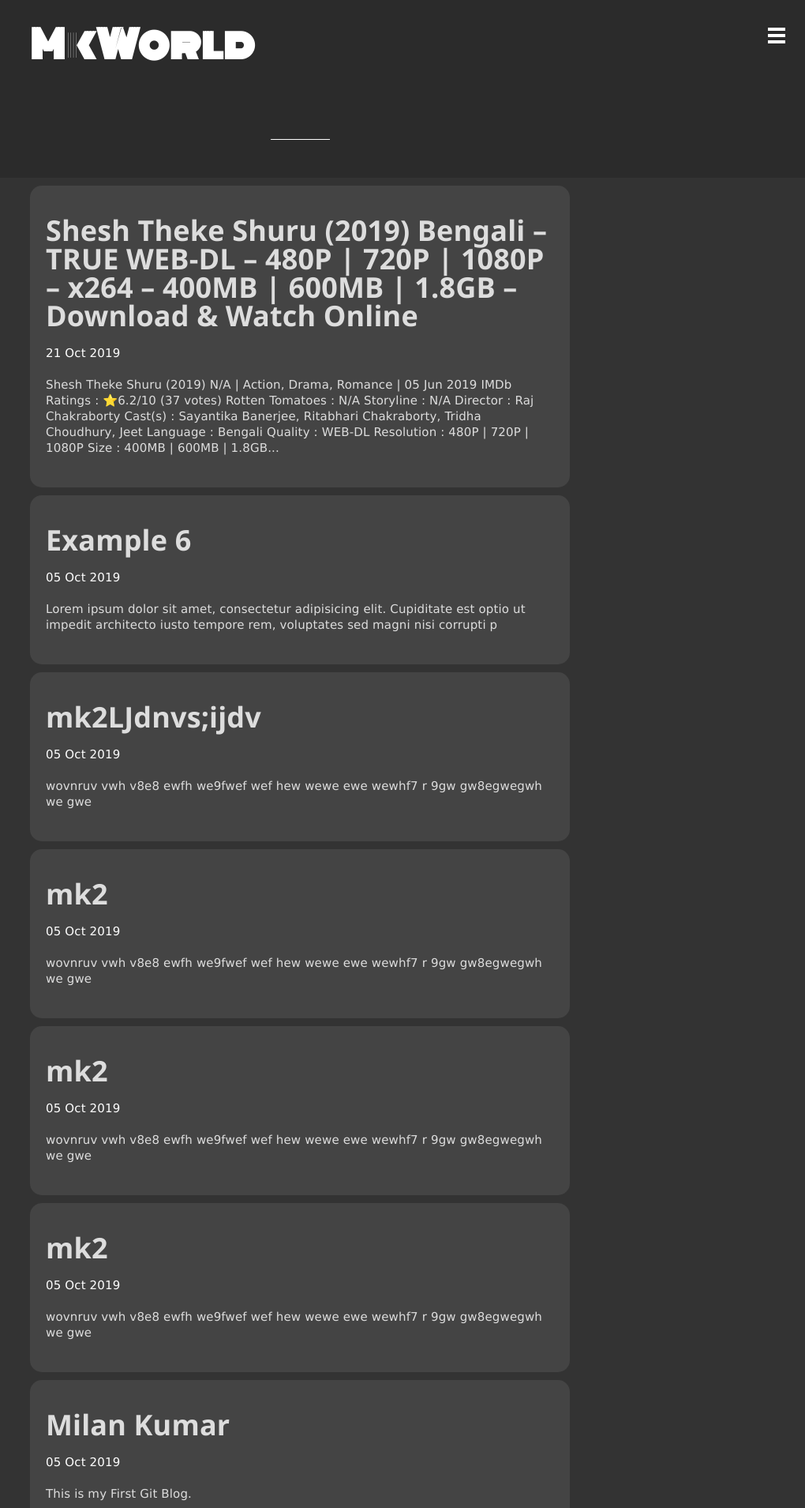
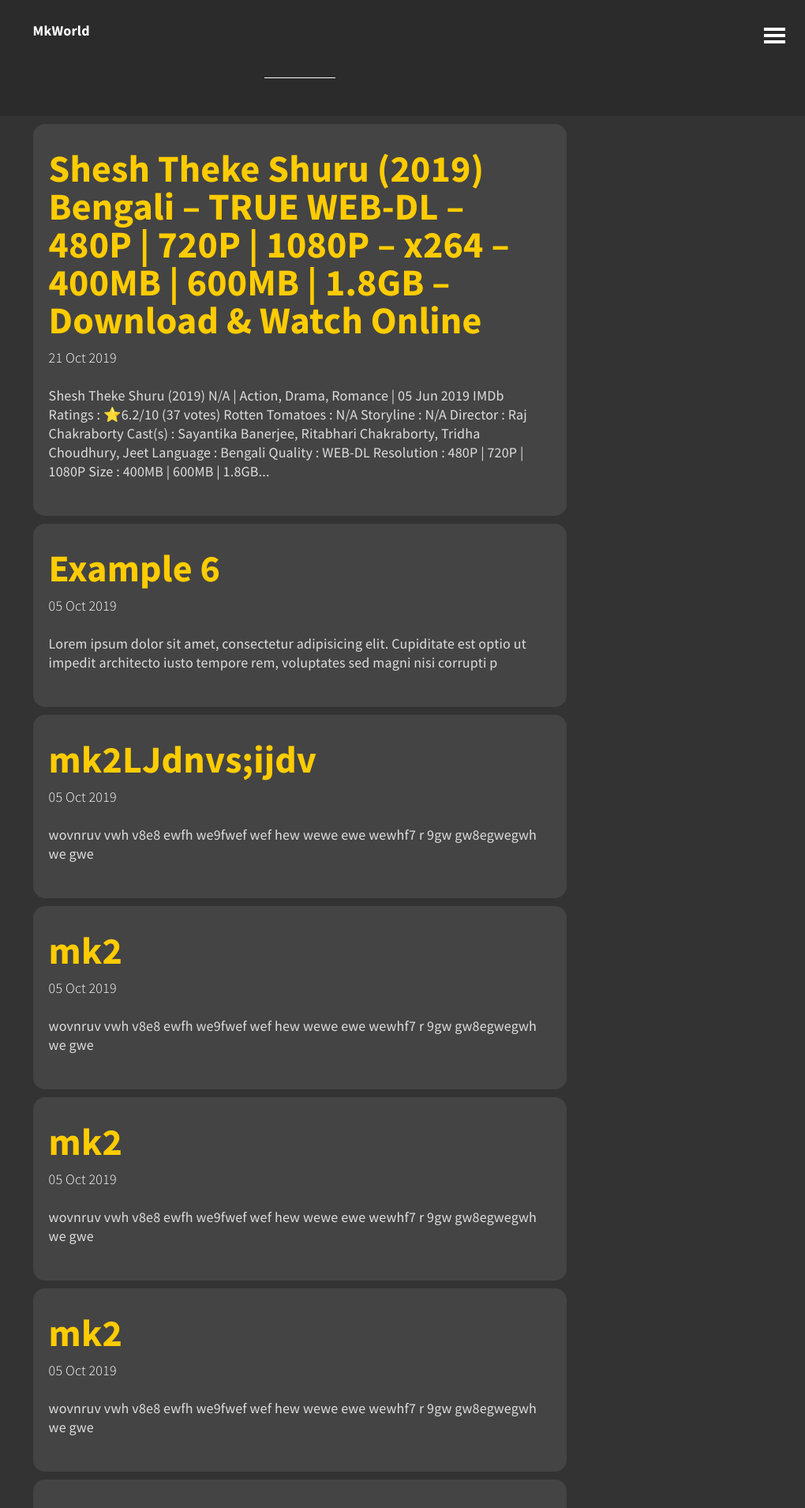
Before and after one commit to bdmilan/blog, a Jekyll site: the page built from index.html, in a window 1280 px wide. Shown: the top 1909 px of the page at 79% size, without its empty margins (260-1280 px from the left). Built offline with Jekyll 4.4.1, drawn with Linux system fonts in a browser that asks for light colours; the list of posts is cut into pages by our own code.

Commit message:
Update head.html

```diff
--- a/_includes/head.html
+++ b/_includes/head.html
@@ -12,12 +12,6 @@
 
 	<!-- RSS -->
 	<link href="/atom.xml" type="application/atom+xml" rel="alternate" title="ATOM Feed" />
-	<link rel="stylesheet" href="https://www.w3schools.com/w3css/4/w3.css">
-	<link rel="stylesheet" href="https://fonts.googleapis.com/css?family=Monoton">
-<style>
-.w3-lobster {
-  font-family: "Monoton", serif;
-}
-</style>
+
 
 </head>
```
